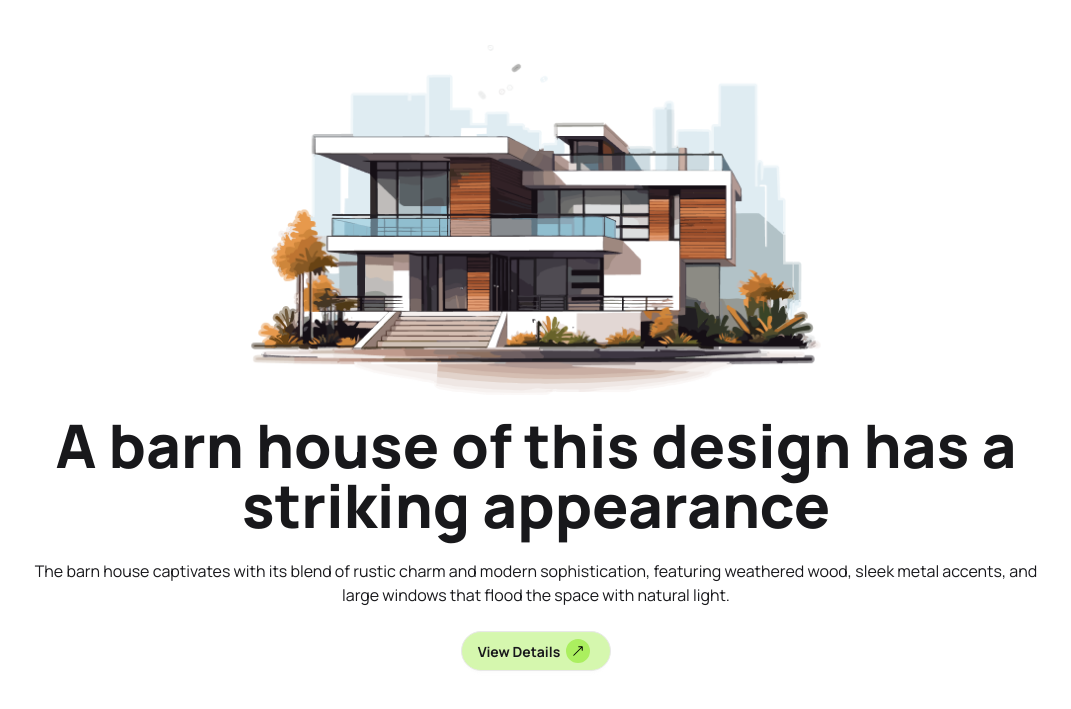
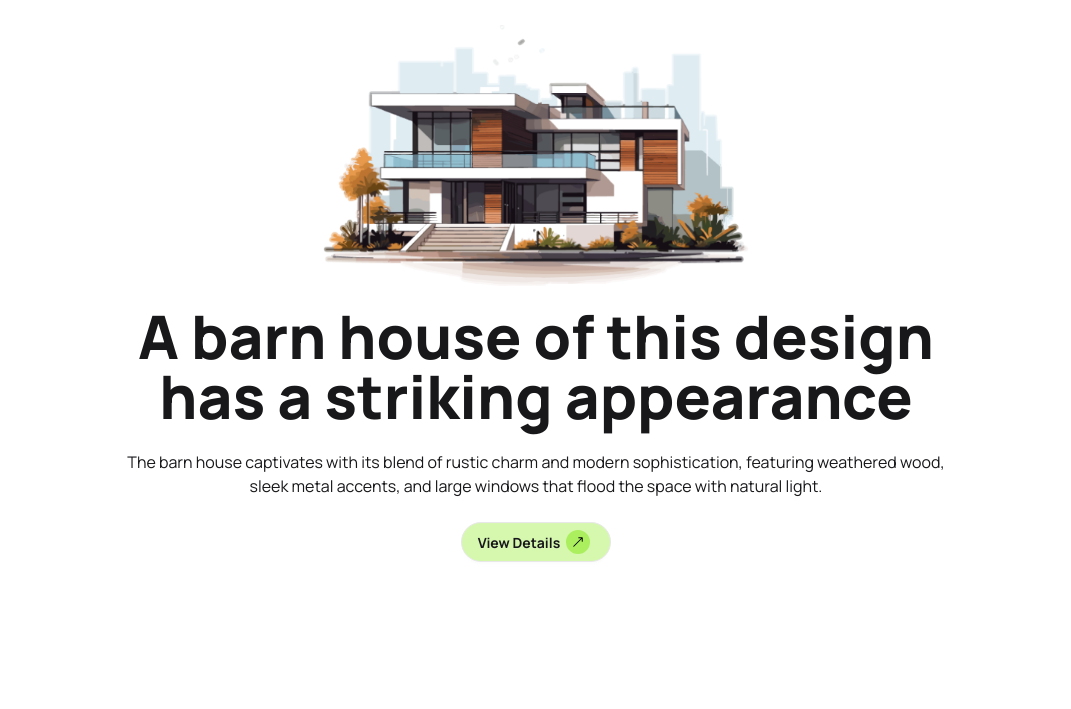
Before and after one commit to Rahibazam/rinterio, a plain HTML site: page index.html in a window 1280 px wide. Shown: the part 75-784 px from the top of the page, without its empty margins (104-1175 px from the left). Drawn offline with nearby package versions, Linux system fonts and the light colour scheme.

Commit message:
banner update

```diff
--- a/index.html
+++ b/index.html
@@ -99,9 +99,9 @@
         <!-- banner -->
         <section class="mx-auto w-11/12 md:w-4/5 ">
             <!-- banner img -->
-            <img class="mx-auto mt-10 mb-5" src="assets/banner.png" alt="">
+            <img class="w-4/5 md:w-5/12 mx-auto mt-5 mb-5" src="assets/banner.png" alt="">
             <!-- banner text -->
-            <div class="text-center">
+            <div class="text-center md:w-4/5 mx-auto">
                 <h1 class="text-3xl md:text-6xl font-extrabold">A barn house of this design has a striking appearance</h1>
                 <p class="text-center my-6">The barn house captivates with its blend of rustic charm and modern sophistication, featuring
                     weathered wood, sleek metal accents, and large windows that flood the space with natural light.</p>
```
